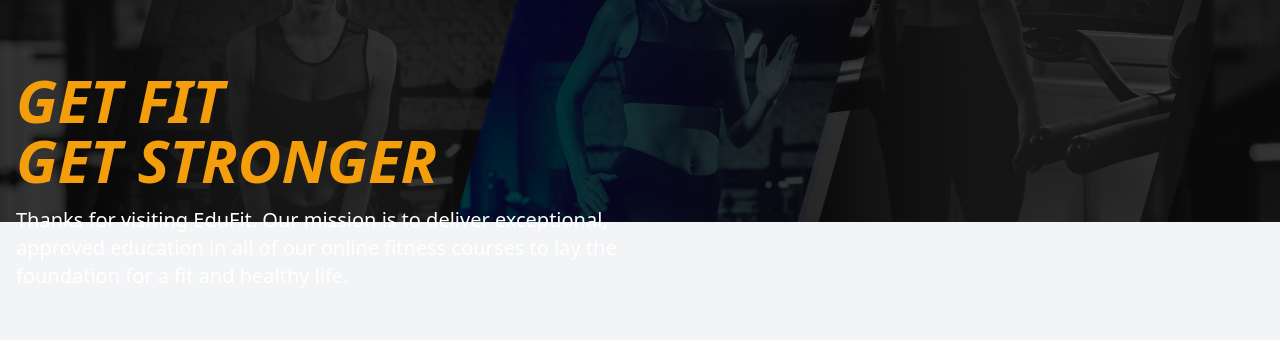
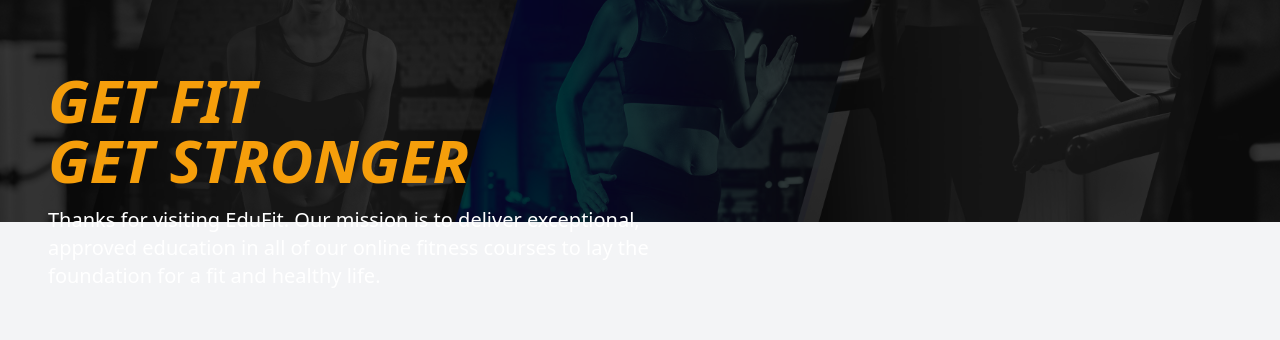
Before and after one commit to phsaurav/edufit, a React (Create React App) app: page / in a window 1280 px wide. Shown: the part 178-518 px from the top of the page. Built offline with nearby package versions, Linux system fonts and the light colour scheme.

Commit message:
Extended Time Final Push 🎈

```diff
--- a/src/containers/Home/Home.js
+++ b/src/containers/Home/Home.js
@@ -6,11 +6,11 @@ const Home = () => {
 	return (
 		<div>
 			<Hero url={'/assets/cover/cover_home.jpg'}>
-				<div className="text-yellow-500 lg:w-6/12 font-bold uppercase text-6xl italic">
+				<div className="text-yellow-500 lg:w-6/12 font-bold uppercase text-6xl italic lg:ml-8">
 					<h1>GET FIT</h1>
 					<h1>GET STRONGER</h1>
 				</div>
-				<p className="mt-4 lg:w-6/12 text-xl text-white">
+				<p className="mt-4 lg:w-6/12 text-xl text-white lg:ml-8">
 					Thanks for visiting EduFit. Our mission is to deliver
 					exceptional, approved education in all of our online fitness
 					courses to lay the foundation for a fit and healthy life.
```
